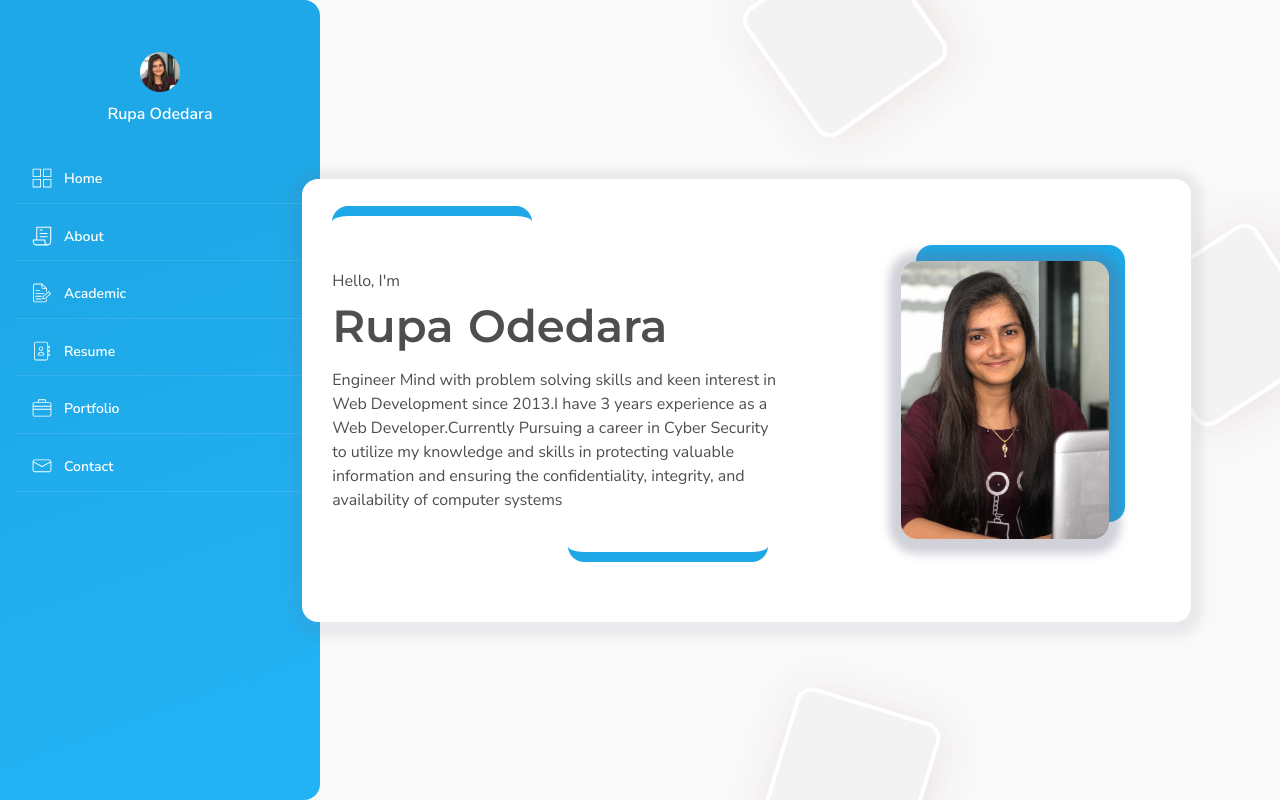
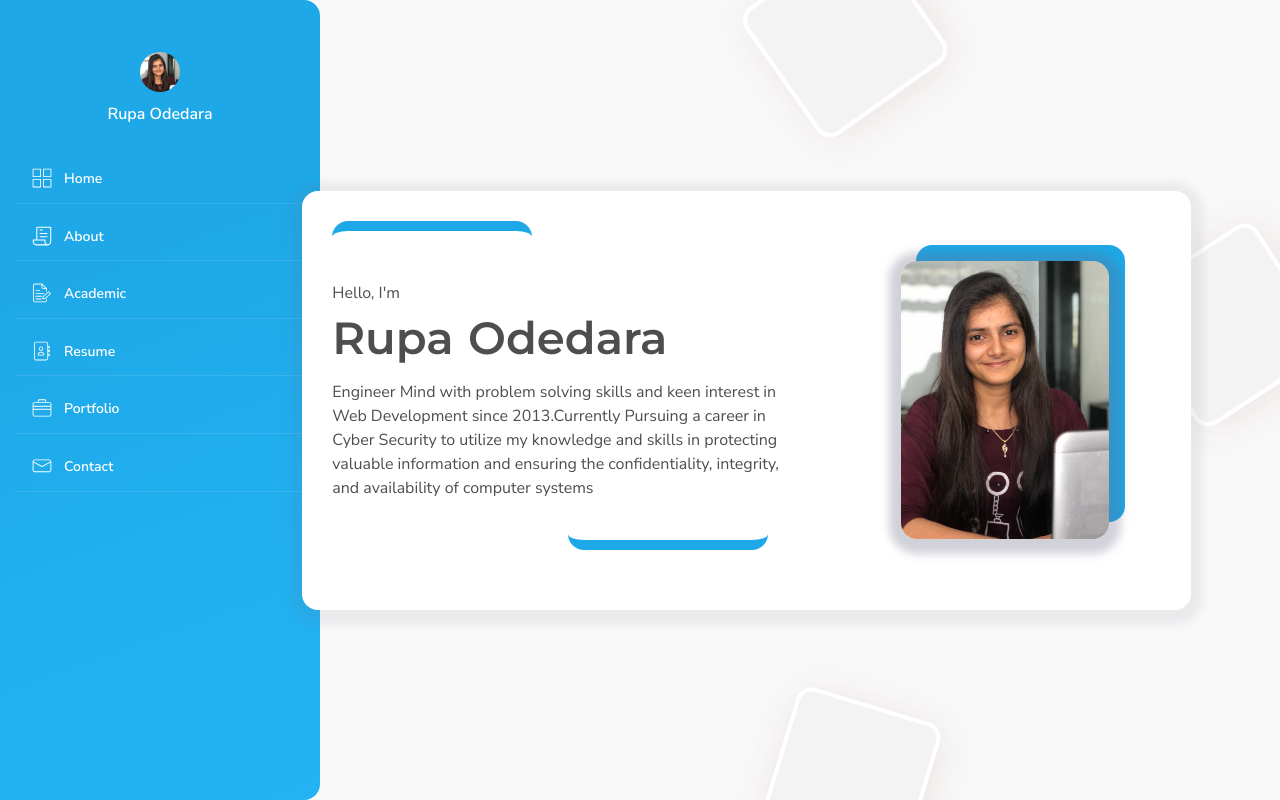
Before and after one commit to OdedaraRupa/portfolio_page, a React (Create React App) app: page / in a window 1280 px wide. Built offline with nearby package versions, Linux system fonts and the light colour scheme.

Commit message:
Changed main page text.

```diff
--- a/src/pages/Main.js
+++ b/src/pages/Main.js
@@ -25,7 +25,7 @@ export default function Main() {
                       <h1 className='hero-title'>Rupa Odedara</h1>
 
 
-                      <p>Engineer Mind with problem solving skills and keen interest in Web Development since 2013.I have 3 years experience as a Web Developer.Currently Pursuing a career in Cyber Security to utilize my knowledge and skills in protecting valuable information and ensuring the confidentiality, integrity, and availability of computer systems</p>
+                      <p>Engineer Mind with problem solving skills and keen interest in Web Development since 2013.Currently Pursuing a career in Cyber Security to utilize my knowledge and skills in protecting valuable information and ensuring the confidentiality, integrity, and availability of computer systems</p>
                       {/* <a href="" className="button btn-bg" ><span>About Me	</span> </a> */}
                     </div>
 
```
